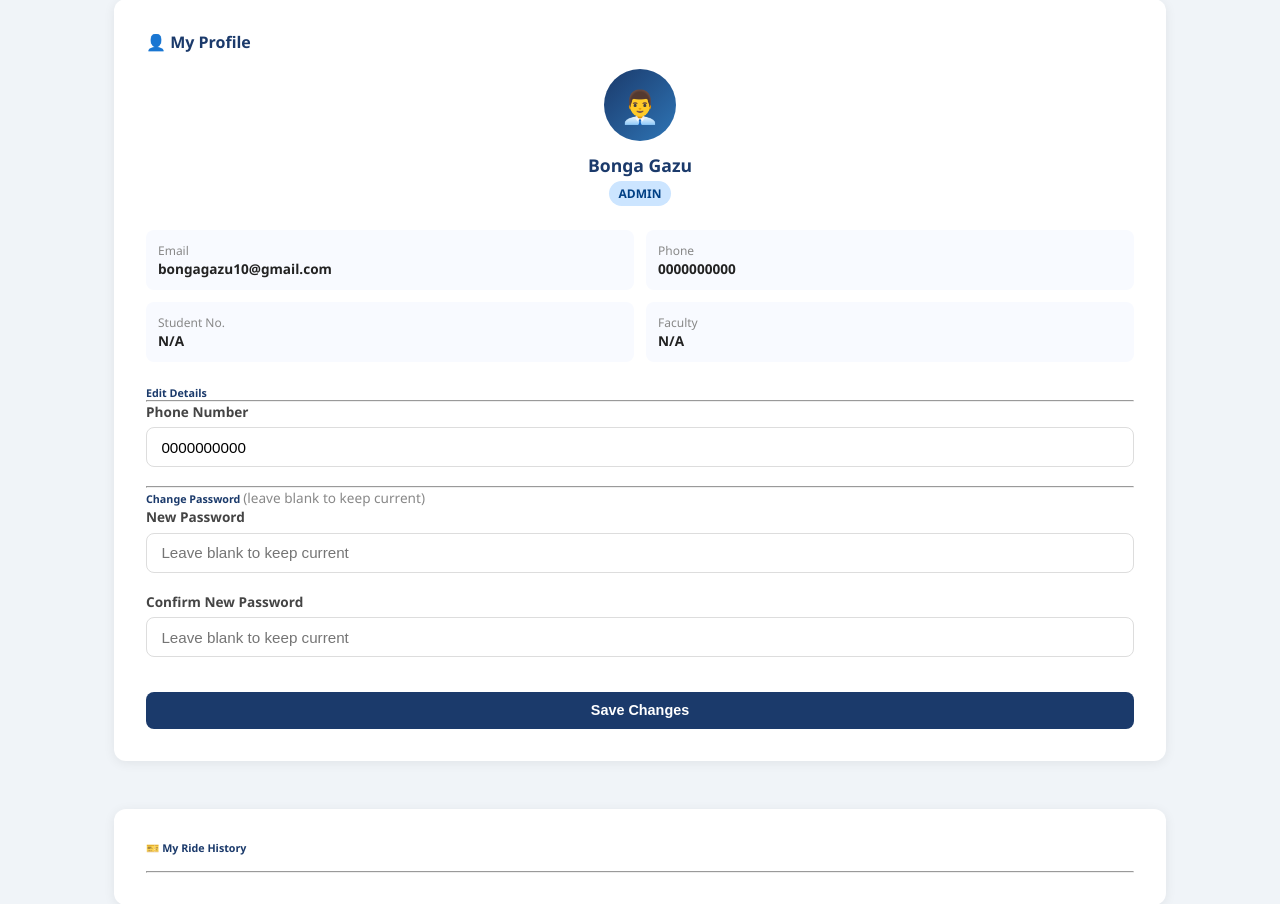
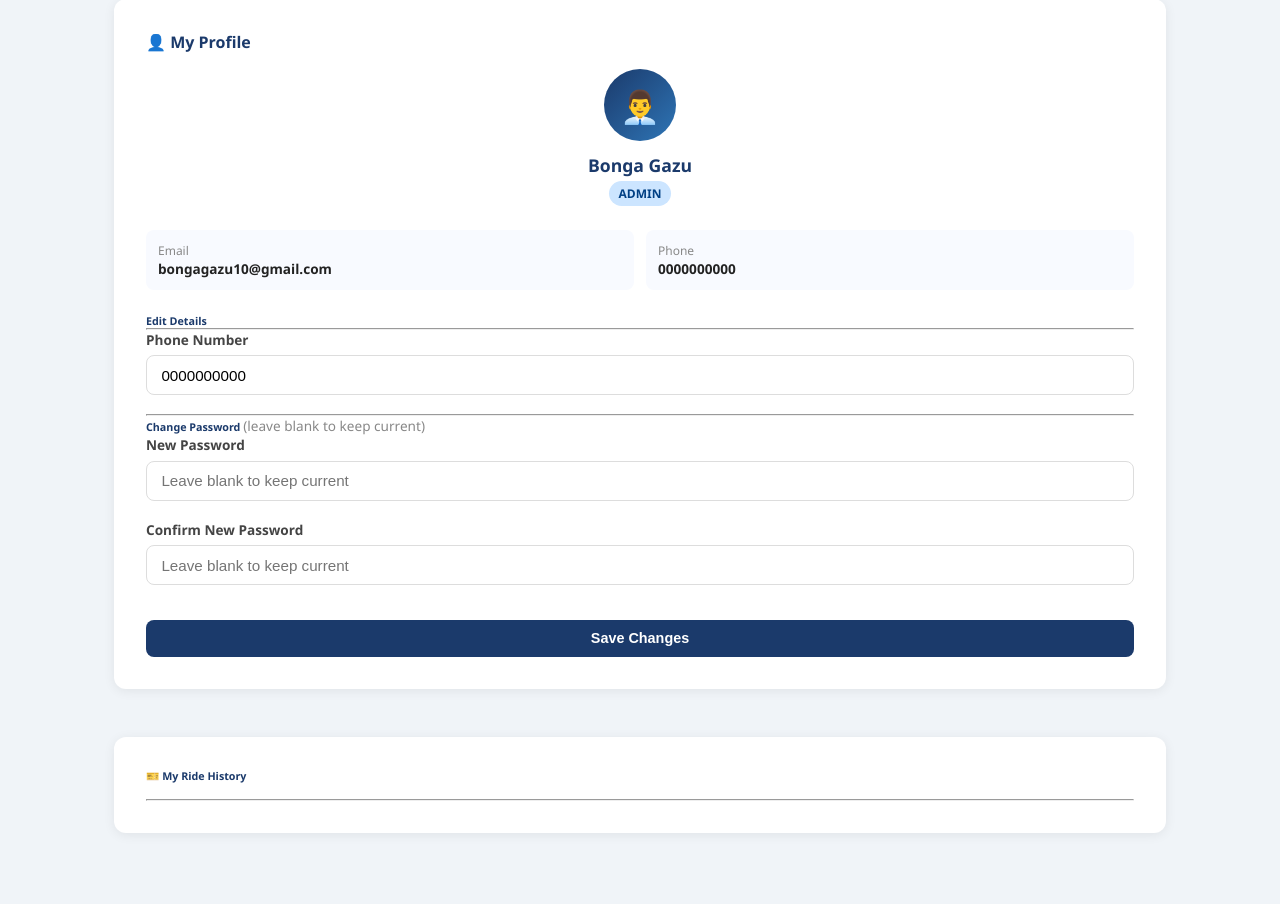
Before and after one commit to BongaG/ScholarRide, a Flask app: page /profile in a window 1280 px wide. Shown: the part 88-992 px from the top of the page. Run offline with Flask 3, Linux system fonts and the light colour scheme; a user stored in the database is signed in.

Commit message:
removed student number and faculty sections for admin users

```diff
--- a/scholar_ride/templates/profile.html
+++ b/scholar_ride/templates/profile.html
@@ -31,6 +31,7 @@
                     <div style="font-size:0.75rem; color:#888;">Phone</div>
                     <div style="font-size:0.85rem; font-weight:600;">{{ current_user.phone }}</div>
                 </div>
+            {% if current_user.role != 'admin'%}
                 <div style="background:#f8faff; border-radius:8px; padding:0.75rem;">
                     {% if current_user.role == 'staff' %}
                     <div style="font-size:0.75rem; color:#888;">Staff No.</div>
@@ -43,7 +44,8 @@
                     <div style="font-size:0.85rem; font-weight:600;">{{ current_user.student_number or 'N/A' }}</div>
                     {% endif %}
                 </div>
-                {% if current_user.role in ['student', 'staff', 'admin'] %}
+            {% endif %}
+                {% if current_user.role in ['student', 'staff'] %}
                 <div style="background:#f8faff; border-radius:8px; padding:0.75rem;">
                     <div style="font-size:0.75rem; color:#888;">Faculty</div>
                     <div style="font-size:0.85rem; font-weight:600;">{{ current_user.department or 'N/A' }}</div>
```
Also changed, not shown: instance/scholarride.db.
